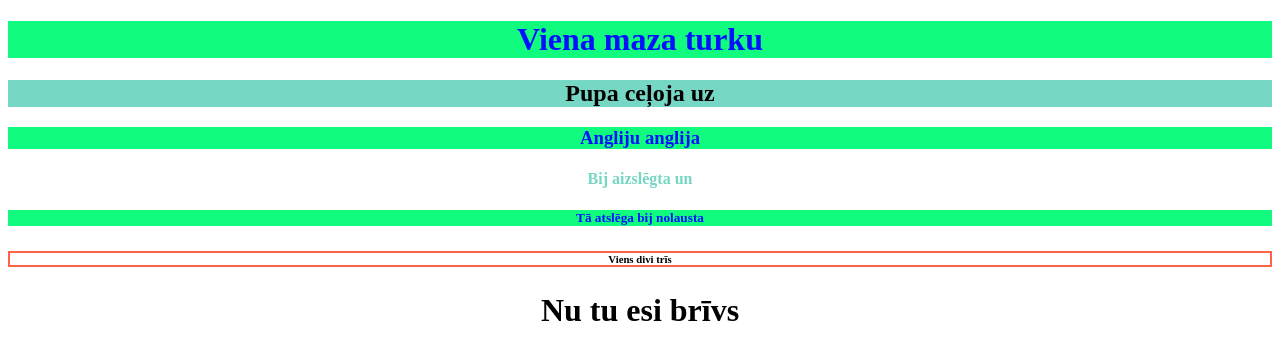
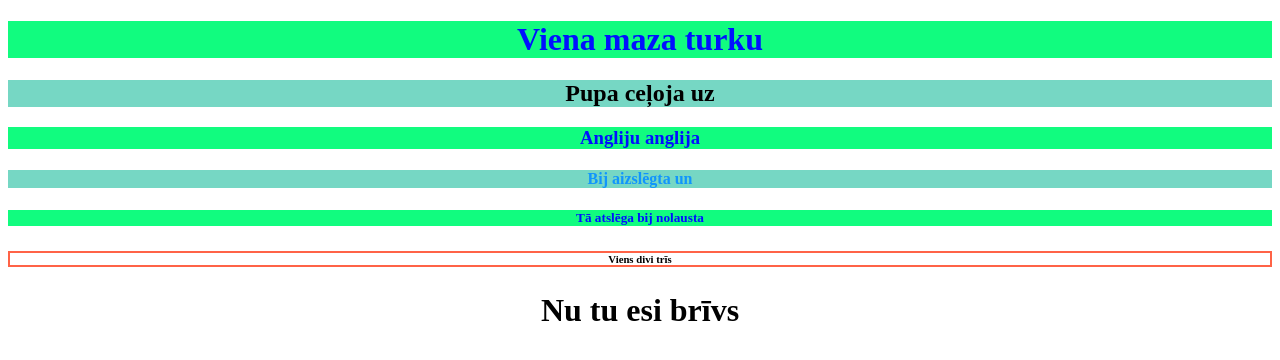
Before and after one commit to Gabitis/w3bpage_style, a plain HTML site: page index.html in a window 1280 px wide. Drawn offline with Linux system fonts and the light colour scheme.

Commit message:
Update index.html

```diff
--- a/index.html
+++ b/index.html
@@ -11,7 +11,7 @@
 <h1 style="color:#0110FF;background-color:#11FC7F;">Viena maza turku</h1>
 <h2 style="color;#1195FC;background-color:#76D7C4;">Pupa ceļoja uz</h2>
 <h3 style="color:#0110FF;background-color:#11FC7F;">Angliju anglija</h3>
-<h4 style="color:#76D7C4;background-color#76D7C4;">Bij aizslēgta un</h4>
+<h4 style="color:#1195FC;background-color:#76D7C4;">Bij aizslēgta un</h4>
 <h5 style="color:#0110FF;background-color:#11FC7F;">Tā atslēga bij nolausta</h5>
 <h6 style="border:2px solid Tomato;">Viens divi trīs</h6>
 <h1> Nu tu esi brīvs</h1>
```
